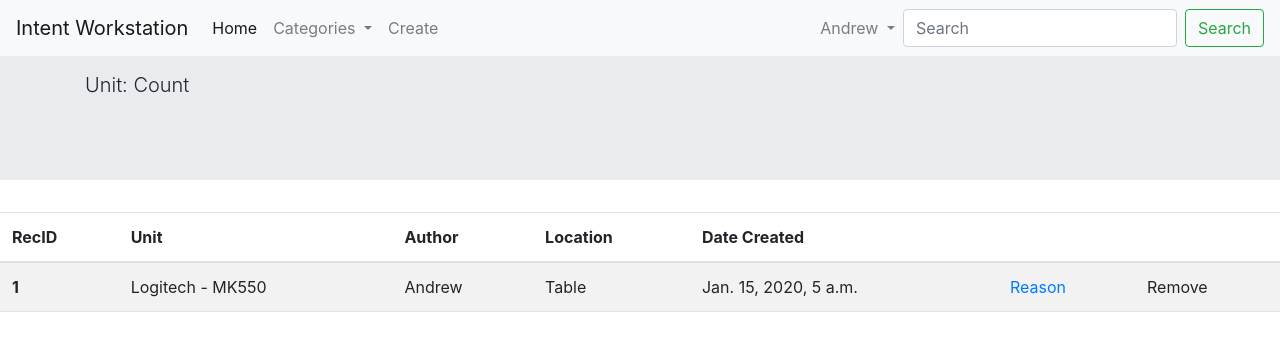
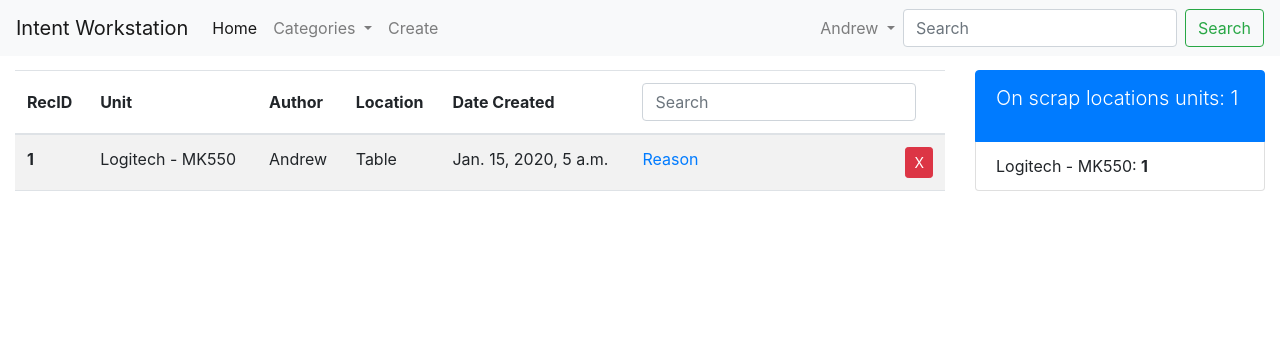
Before and after one commit to Elewartor/workstation, a Django app: page /scrap/manager/ in a window 1280 px wide. Shown: the top 356 px of the page. Run offline with Django 3.2, Linux system fonts and the light colour scheme; a user stored in the database is signed in; data comes from the database, SQL or seed files in the repository; both versions use the stored data as it was after the commit; tables that the repository leaves empty hold one stand-in row (values such as "Sample post"); some libraries are stand-ins or nearby versions.

Commit message:
scrap record print

```diff
--- a/intentws2/scrapmanager/models.py
+++ b/intentws2/scrapmanager/models.py
@@ -27,6 +27,7 @@ class CategoryQuestions(models.Model):
 class ScrapRecord(models.Model):
     scrap_author        = models.ForeignKey(Account, on_delete=models.CASCADE)
     scrap_unit          = models.ForeignKey(Unit, on_delete=models.CASCADE)
+    location            = models.CharField(max_length=20, null=False, blank=False, default='Table')
     date_created        = models.DateTimeField(auto_now=True)
 
     def __str__ (self):
--- a/intentws2/scrapmanager/templates/manager.html
+++ b/intentws2/scrapmanager/templates/manager.html
@@ -1,20 +1,21 @@
 {% extends 'index.html' %}
 {% block content %}
-    <div class="jumbotron jumbotron-fluid" style="padding-top: 70px;">
-        <div class="container">
-            <p class="lead">Unit: Count</p>
-        </div>
-    </div>
+<div class="container-fluid" style="padding-top: 70px;">
+    <div class="row">
+        <div class="col-9">
             <table class="table table-striped">
                 <thead>
                     <tr>
-                <th scope="col">RecID</th>
-                <th scope="col">Unit</th>
-                <th scope="col">Author</th>
-                <th scope="col">Location</th>
-                <th scope="col">Date Created</th>
-                <th scope="col"></th>
-                <th scope="col"></th>
+                        <th style="center; vertical-align: middle;" scope="col">RecID</th>
+                        <th style="center; vertical-align: middle;" scope="col">Unit</th>
+                        <th style="center; vertical-align: middle;" scope="col">Author</th>
+                        <th style="center; vertical-align: middle;" scope="col">Location</th>
+                        <th style="center; vertical-align: middle;" scope="col">Date Created</th>
+                        <th style="center; vertical-align: middle;" scope="col"colspan="2">
+                            <form class="form-inline" method="GET" action="{% url 'manager' %}">
+                                <input class="form-control" name="scrap_search" type="search" placeholder="Search" aria-label="Search">
+                            </form>
+                        </th>
                     </tr>
                 </thead>
                 <tbody>
@@ -31,9 +32,9 @@
                             </a>
                         </td>
                         <td>
-                    <a class="card-link">
-                        Remove
-                    </a>
+                            <form action="{% url 'remove_scrap_record' %}" method="POST">{% csrf_token %}
+                                <button class="float-right btn btn-danger btn-sm" type="submit" name="remove" value="{{ data.record.pk }}">X</button>
+                            </form>
                         </td>
                     </tr>
                     <tr>
@@ -51,4 +52,19 @@
                     {% endfor %}
                 </tbody>
             </table>
+        </div>
+        <div class="col">
+            <ul class="list-group">
+                    {% if counter_set|length != 0 %}
+                        <li class="list-group-item active"><p class="lead">On scrap locations units: {{ total_value }}</p></li>
+                        {% for data in counter_set %}
+                            <li class="list-group-item">{{ data.unit_title }}: <b>{{ data.unit_count }}</b></li>
+                        {% endfor %}
+                    {% else %}
+                        <li class="list-group-item active"><p class="lead">Scrap locations are empty.</p></li>
+                    {% endif %}
+              </ul>
+        </div>
+    </div>
+</div>
 {% endblock content %}
--- a/intentws2/scrapmanager/urls.py
+++ b/intentws2/scrapmanager/urls.py
@@ -4,4 +4,5 @@ from . import views
 urlpatterns = [
     path('create_scrap_record/', views.create_scrap_record_view, name='create_scrap_record'),
     path('manager/', views.manager_view, name='manager'),
+    path('remove_scrap_record/', views.remove_scrap_record_view, name='remove_scrap_record'),
 ]
--- a/intentws2/scrapmanager/views.py
+++ b/intentws2/scrapmanager/views.py
@@ -1,6 +1,9 @@
 from django.shortcuts import render, redirect
 from workstation.models import Unit, Category
 from scrapmanager.models import CategoryQuestions, ScrapRecord, ScrapRecordToQuestion, Questions
+from django.db.models import Count
+import os
+from django.db.models import Q
 # Create your views here.
 
 def create_scrap_record_view(request):
@@ -15,10 +18,13 @@ def create_scrap_record_view(request):
         if request.GET:
             pk = request.GET.get('pk')
             unit = Unit.objects.get(pk=pk)
-            category = Category.objects.get(title=unit.category.title)
-            questions = CategoryQuestions.objects.filter(category=category)
-            context['questions'] = questions
-            context['unit'] = unit
+            if not unit.category:
+                return redirect('home')
+            else:
+                category = Category.objects.get(title=unit.category.title)
+                questions = CategoryQuestions.objects.filter(category=category)
+                context['questions'] = questions
+                context['unit'] = unit
 
         if request.POST:
             user = request.user
@@ -35,7 +41,12 @@ def create_scrap_record_view(request):
                 scrap_record_to_question = ScrapRecordToQuestion(scrap_record=scrap_record, question=question, answer=answer)
                 scrap_record_to_question.save()
 
-            return redirect('home')
+            command = 'scrap_record.py' + " " + '"' + scrap_record.pk + '"'
+            os.system(command)
+
+            context['record'] = scrap_record
+
+            return render(request, 'result.html', context)
 
 
         return render(request, 'create_scrap_record.html', context)
@@ -47,12 +58,40 @@ def manager_view(request):
         context = {}
         data_set = []
         scrap_records = ScrapRecord.objects.all()
+        if request.GET:
+            query = request.GET.get('scrap_search')
+            scrap_records = ScrapRecord.objects.filter(Q(scrap_unit__title__contains=query) | Q(pk__contains=query))
+
         for record in scrap_records:
             data = {}
             scrap_record_to_question = ScrapRecordToQuestion.objects.filter(scrap_record=record)
             data['record'] = record
             data['scrap_record_to_question'] = scrap_record_to_question
             data_set.append(data)
-        print(data_set)
+
+        # unit counter
+        counter_set = []
+        field_name = 'scrap_unit'
+        for item in ScrapRecord.objects.values(field_name).order_by(field_name).annotate(the_count=Count(field_name)):
+            data = {}
+            unit = Unit.objects.get(pk=item['scrap_unit'])
+            data['unit_title'] = unit.title
+            data['unit_count'] = item['the_count']
+            counter_set.append(data)
+
+
+        context['total_value'] = scrap_records.__len__
+        context['categories'] = Category.objects.all()
+        context['counter_set'] = counter_set
         context['data_set'] = data_set
         return render(request, 'manager.html', context)
+
+def remove_scrap_record_view(request):
+    if not request.user.is_authenticated and not request.user.is_stuff:
+        return redirect('home')
+    else:
+        if request.POST:
+            record_pk = request.POST.get('remove')
+            scrap_record = ScrapRecord.objects.get(pk=record_pk)
+            scrap_record.delete()
+        return redirect('manager')
```
Also changed, not shown: intentws2/scrapmanager/templates/result.html (added, +15 -0 lines), intentws2/db.sqlite3, intentws2/scrapmanager/migrations/0003_scraprecord_location.py (added). Lines whose indentation alone changed are shown as unchanged.
